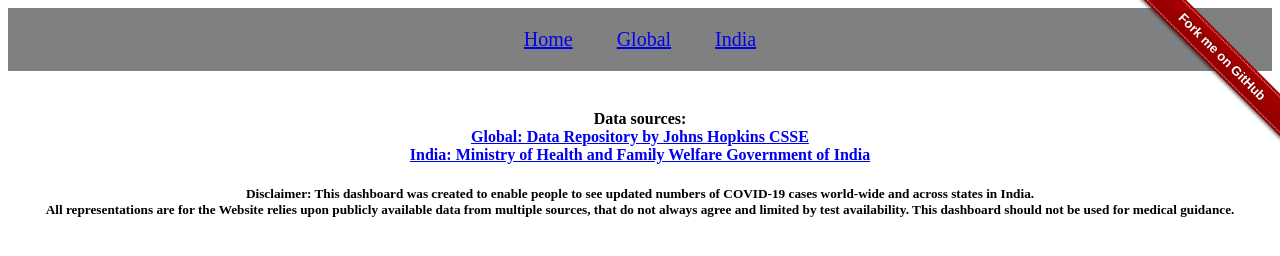
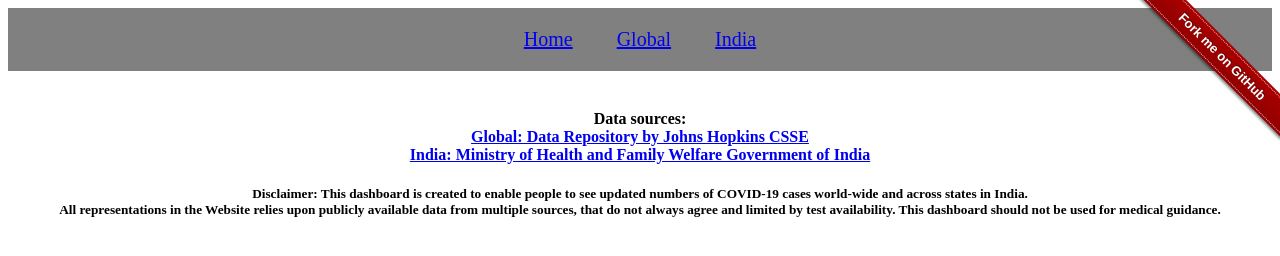
Before and after one commit to mayurmadnani/covidtracer, a plain HTML site: page index.html in a window 1280 px wide. Drawn offline with Linux system fonts and the light colour scheme.

Commit message:
Update index.html

```diff
--- a/index.html
+++ b/index.html
@@ -25,8 +25,8 @@
     </h4>
     <h5 style="text-align: center;">
         Disclaimer:
-        This dashboard was created to enable people to see updated numbers of COVID-19 cases world-wide and across states in India.
-        <br/>All representations are for the Website relies upon publicly available data from multiple sources, that do not always agree and limited by test availability. This dashboard should not be used for medical guidance.
+        This dashboard is created to enable people to see updated numbers of COVID-19 cases world-wide and across states in India.
+        <br/>All representations in the Website relies upon publicly available data from multiple sources, that do not always agree and limited by test availability. This dashboard should not be used for medical guidance.
     </h5>
 </body>
 
```
